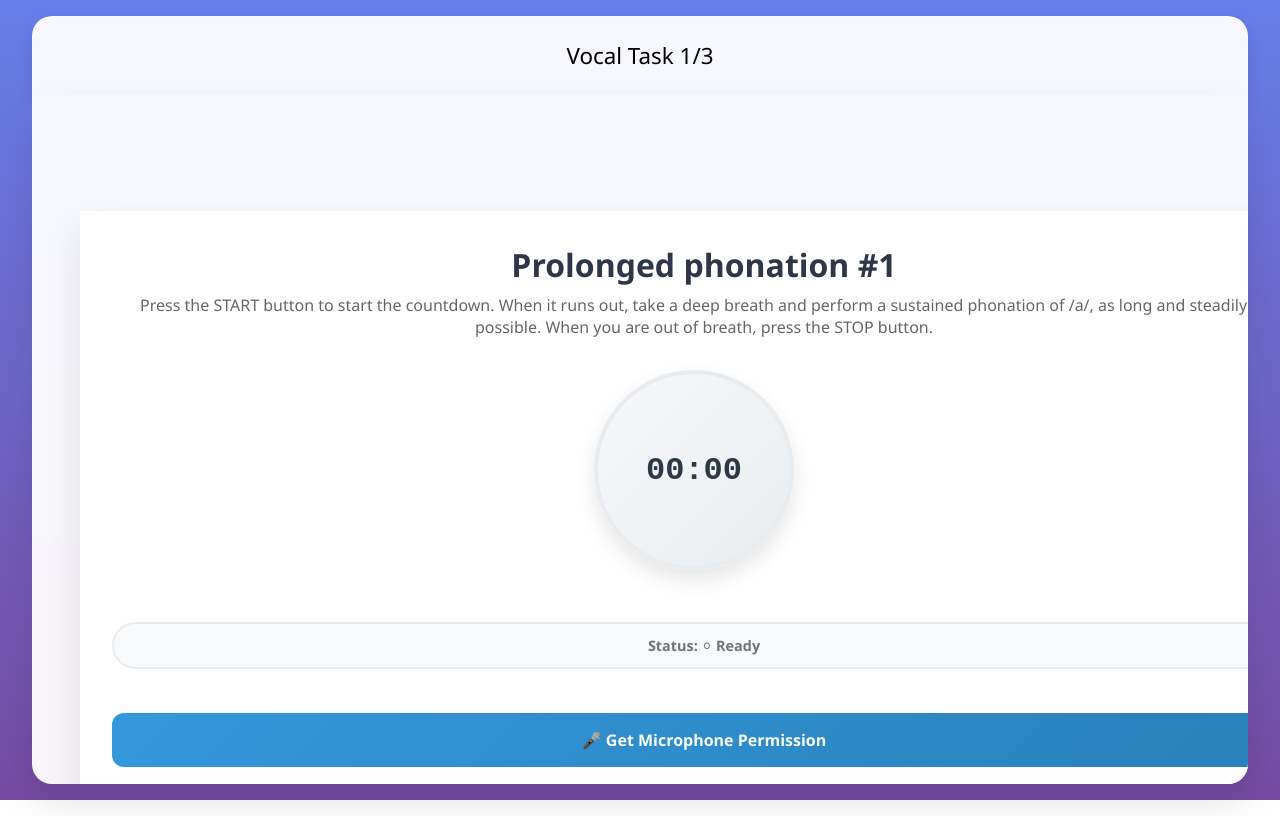
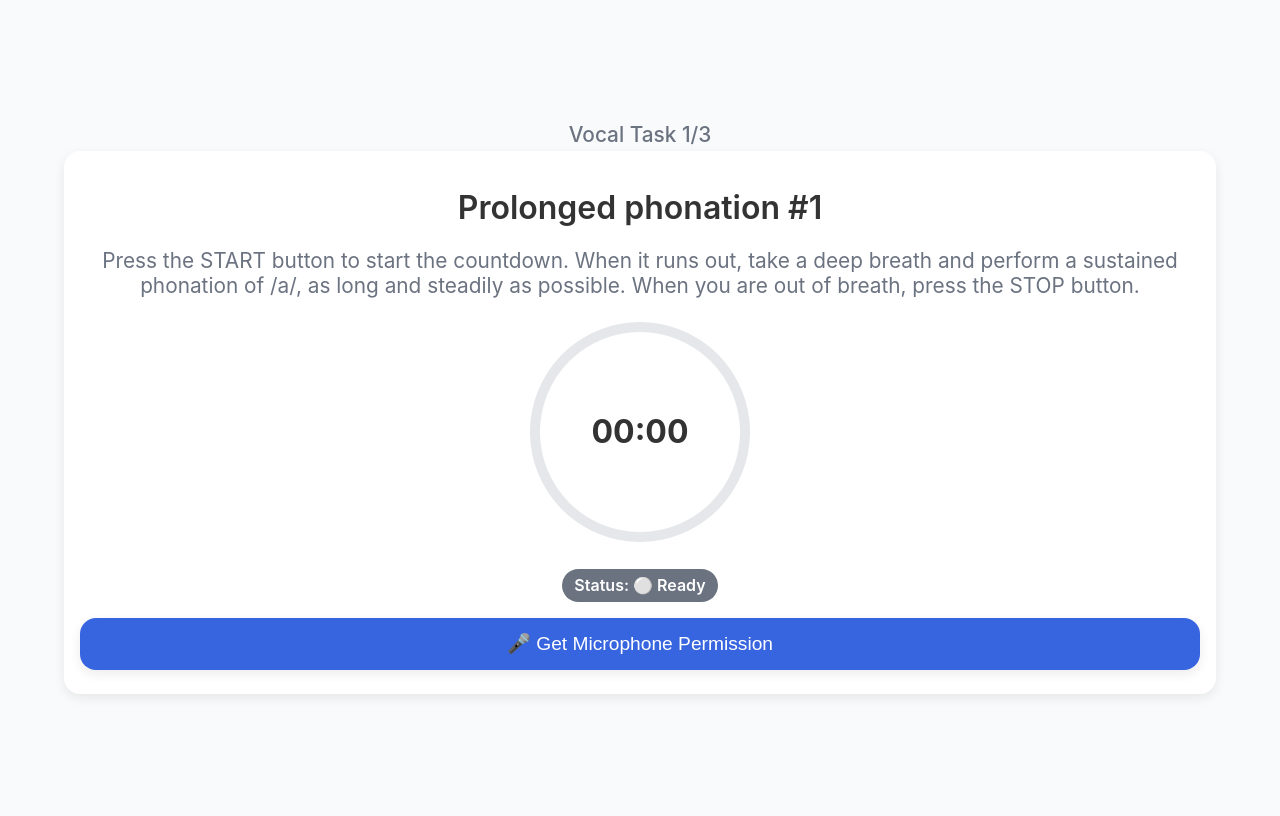
Before and after one commit to maskopav/web_app_test_react, a React (Vite) app: page / in a window 1280 px wide. Built offline with nearby package versions, Linux system fonts and the light colour scheme; no server answers.

Commit message:
Design adjusted

```diff
--- a/src/App.css
+++ b/src/App.css
@@ -1,191 +1,111 @@
-/* App.css - Global Styles, Design Tokens, and Base Layout */
-
-/* -------------------- 1. Design Tokens (CSS Variables) -------------------- */
+/* App.css <div className="app-container"> {currentTask && ( <div className="task-wrapper"> <div className="task-progress"> {TASK_LABELS[currentType] || "Task"} {currentOfType}/{totalOfType} </div> <div className="card"> {renderCurrentTask()} </div> </div> )} </div> */
 :root {
-  /* Colors */
-  --color-primary: #667eea; /* Background start */
-  --color-secondary: #764ba2; /* Background end */
-  --color-text-dark: #2d3748;
-  --color-text-medium: #666;
-  --color-text-light: #f7fafc;
-  --color-white: #ffffff;
-  --color-shadow-light: rgba(0, 0, 0, 0.1);
-  --color-shadow-heavy: rgba(0, 0, 0, 0.2);
-  --color-border-light: #e9ecef;
-  --color-bg-light: #f6f8fa;
-  --color-bg-white-translucent: rgba(255, 255, 255, 0.95);
-
-  /* Status Colors */
-  --color-status-recording: #e74c3c; /* Red */
-  --color-status-paused: #f38212; /* Yellow */
-  --color-status-recorded: #2e7d32; /* Green */
-  --color-status-idle: #6c757d; /* Gray */
-
-  /* Spacing */
-  --spacing-xs: 0.5rem;
-  --spacing-sm: 1rem;
-  --spacing-md: 1.5rem;
-  --spacing-lg: 2rem;
-  --spacing-xl: 4rem;
-
-  /* Border Radius */
-  --radius-sm: 12px;
-  --radius-md: 16px;
-  --radius-lg: 20px;
-}
-
-
-/* -------------------- 2. CSS Reset and Base Styles -------------------- */
-* {
-  box-sizing: border-box;
-  margin: 0;
-  padding: 0;
+  --bg: #f9fafb;
+  --card-bg: #ffffff;
+  --text: #333;
+  --muted: #6b7280;
+  --primary: #3764df;
+  --danger: #e74c3c;
+  --warning: #f39c12;
+  --success: #27ae60;
+  --purple: #7e3ff4;
+  --radius: 1rem;
+  --shadow: 0 4px 12px rgba(0, 0, 0, 0.08);
+  --transition: all 0.2s ease;
 }
 
 body {
-  font-family: 'Segoe UI', Tahoma, Geneva, Verdana, sans-serif;
-  background: linear-gradient(180deg, var(--color-primary) 0%, var(--color-secondary) 100%);
-  color: var(--color-text-dark);
+  font-family: "Inter", system-ui, sans-serif;
+  background: var(--bg);
+  color: var(--text);
+  margin: 0;
+}
+
+.app-container {
+  display: flex;
+  justify-content: center;
+  align-items: center;
+  padding: 0.5rem;
   min-height: 100vh;
 }
 
-/* Typography */
+.task-wrapper {
+  max-width: 90vw;
+  max-height: 90vh;
+  width: 100%;
+}
+
+.task-progress {
+  font-size: 1.3rem;
+  font-weight: 500;
+  color: var(--muted);
+  margin-bottom: 0.2rem;
+  text-align: center;
+}
+
+.card {
+  background: var(--card-bg);
+  border-radius: var(--radius);
+  padding: 1rem;
+  box-shadow: var(--shadow);
+  text-align: center;
+}
+
 h1 {
-  margin-bottom: var(--spacing-xs);
-  font-size: clamp(1.5rem, 4vw, 2rem);
+  font-size: clamp(1.5rem, 3vw, 2rem);
+  margin-bottom: 0.75rem;
   font-weight: 600;
-  color: var(--color-text-dark);
 }
 
 p {
-  color: var(--color-text-medium);
-  margin-bottom: var(--spacing-lg);
-  font-size: clamp(0.875rem, 2vw, 1rem);
+  font-size: 1.3rem;
+  margin-bottom: 1.5rem;
+  color: var(--muted);
 }
 
-
-/* -------------------- 3. Layout Classes -------------------- */
-
-/* Main container - responsive with padding */
-.app-container {
-  min-height: 100vh;
-  min-width: 100vw;
-  padding: var(--spacing-sm);
-  display: flex;
-  align-items: center;
-  justify-content: center;
+/* Buttons */
+button {
+  width: 100%;
+  padding: 0.9rem 1rem;
+  margin: 0.5rem 0;
+  font-size: 1.2rem;
+  font-weight: 500;
+  border-radius: var(--radius);
+  border: none;
+  cursor: pointer;
+  background: var(--primary);
+  color: #fff;
+  transition: var(--transition);
+  box-shadow: var(--shadow);
+}
+button:hover:not(:disabled) {
+  filter: brightness(0.9);
+  transform: translateY(-1px);
+}
+button:active {
+  transform: translateY(1px);
+}
+button:disabled {
+  background: #d1d5db;
+  cursor: not-allowed;
+  box-shadow: none;
 }
 
-/* Wrapper that connects progress + card */
-.task-wrapper {
+.button-group {
   display: flex;
-  flex-direction: column;
-  align-items: stretch;
-  width: 95vw;
-  max-width: 1300px; /* grows with viewport, but capped */
-  height: calc(100vh - 2 * var(--spacing-sm)); /* always visible with small margins */
+  gap: 0.75rem;
+}
+.button-group button {
+  flex: 1;
 }
 
-/* Task progress bar/header */
-.task-progress {
-  background: var(--color-bg-white-translucent);
-  backdrop-filter: blur(10px);
-  border-radius: var(--radius-lg) var(--radius-lg) 0 0; /* only top rounded */
-  padding: var(--spacing-md);
-  font-size: 1.4rem;
-  font-weight: 500;
-  text-align: center;
-  color: #000000;
-  box-shadow: 0 8px 16px var(--color-shadow-light);
-  flex-shrink: 0;
+.btn-start {
+  background: var(--danger);
 }
-
-/* Card - fills remaining space below task-progress */
-.card {
-  flex: 1; /* expand to fill vertical space */
-  background: var(--color-bg-white-translucent);
-  backdrop-filter: blur(10px);
-  border-radius: 0 0 var(--radius-lg) var(--radius-lg); /* only bottom rounded */
-  padding: var(--spacing-lg);
-  box-shadow: 0 20px 40px var(--color-shadow-light);
-  text-align: center;
-  transition: all 0.3s ease;
-  /* Ensure content fits without horizontal scroll */
-  overflow-y: hidden;
-  overflow-x: hidden;
-  word-wrap: break-word;
+.btn-pause {
+  background: var(--purple);
 }
-
-/* Playback section separator */
-.playback-section {
-  border-top: 2px solid var(--color-border-light);
+.btn-resume,
+.btn-next {
+  background: var(--success);
 }
-
-
-
-
-/* -------------------- 4. Accessibility & Utilities -------------------- */
-
-/* Accessibility - Focus styles for buttons */
-button:focus-visible {
-  outline: 3px solid #4f46e5;
-  outline-offset: 2px;
-}
-
-/* Button style for next task */
-.btn-next-task {
-  background: linear-gradient(45deg, #4CAF50 0%, #8BC34A 100%);
-  color: white;
-  box-shadow: 0 4px 15px rgba(76, 175, 80, 0.4);
-  display: flex;
-  align-items: center;
-  gap: 0.5rem;
-}
-
-.btn-next-task:hover:not(:disabled) {
-  box-shadow: 0 6px 20px rgba(76, 175, 80, 0.6);
-}
-
-/* Accessibility - Reduced motion */
-@media (prefers-reduced-motion: reduce) {
-  .timer-circle.recording {
-    animation: none;
-  }
-
-  button {
-    transition: none;
-  }
-
-  button:hover {
-    transform: none;
-  }
-
-  .visualizer-bar {
-    transition: none;
-  }
-}
-
-/* Loading state */
-.loading {
-  opacity: 0.7;
-  pointer-events: none;
-}
-
-/* Responsive breakpoints */
-@media (max-width: 768px) {
-  .app-container {
-    padding: var(--spacing-xs);
-  }
-
-  .card {
-    padding: var(--spacing-md);
-    border-radius: var(--radius-md);
-  }
-}
-
-@media (max-width: 480px) {
-  .card {
-    padding: var(--spacing-sm);
-    margin: var(--spacing-xs);
-  }
-}
--- a/src/components/VoiceRecorder/VoiceRecorder.css
+++ b/src/components/VoiceRecorder/VoiceRecorder.css
@@ -1,286 +1,80 @@
-/* components/VoiceRecorder/VoiceRecorder.css - Component-specific styles */
-/* Note: Global styles, layout (.app-container, .card), and variables are in App.css */
+/* VoiceRecorder.css
+        <div className={`task-container ${className}`}>
+            <h1>{title}</h1>
+            <p>{subtitle}</p>
 
+            <RecordingTimer
+            time={recordingTime}
+            status={recordingStatus}
+            audioLevels={audioLevels}
+            showVisualizer={showVisualizer}
+            />
 
-/* -------------------- Timer Circle -------------------- */
+            <StatusIndicator status={recordingStatus} />
 
-/* Make the timer and buttons scale */
-  .timer-container {
-    margin: var(--spacing-lg) auto;
-    max-width: 220px;
-    width: 40vw;
-    height: 40vw;
-    max-height: 220px;
-  }
+            <RecordingControls
+            recordingStatus={recordingStatus}
+            permission={permission}
+            onStart={startRecording}
+            onPause={pauseRecording}
+            onResume={resumeRecording}
+            onStop={stopRecording}
+            onPermission={getMicrophonePermission}
+            />
 
+            <PlaybackSection
+            audioURL={audioURL}
+            recordingStatus={recordingStatus}
+            onRepeat={repeatRecording}
+            onNextTask={handleNextTask}
+            showNextButton={showNextButton}
+            />
+        </div>
+*/
+
+/* Timer */
 .timer-circle {
   width: 200px;
   height: 200px;
   border-radius: 50%;
-    background: linear-gradient(135deg, var(--color-bg-light) 0%, var(--color-border-light) 100%);
-    border: 4px solid var(--color-border-light);
+  border: 10px solid #e5e7eb;
   display: flex;
   align-items: center;
   justify-content: center;
-    position: relative;
-    transition: all 0.3s ease;
-    box-shadow: 0 10px 20px var(--color-shadow-light);
+  margin: 1.2rem auto;
+  transition: border-color 0.3s ease;
 }
-
 .timer-circle.recording {
-    border-color: var(--color-status-recording);
-    background: linear-gradient(135deg, #ffe6e6 0%, #ffcccc 100%); /* Light red gradient */
-    animation: pulse-circle 2s infinite;
+  border-color: var(--danger);
 }
-
 .timer-circle.paused {
-    border-color: var(--color-status-paused);
-    background: linear-gradient(135deg, #fff3e0 0%, #ffe0b3 100%); /* Light yellow gradient */
+  border-color: var(--warning);
 }
-
-  @keyframes pulse-circle {
-    0% {
-      box-shadow: 0 10px 20px var(--color-shadow-light), 0 0 0 0 rgba(231, 76, 60, 0.4);
-    }
-    50% {
-      box-shadow: 0 10px 20px var(--color-shadow-light), 0 0 0 20px rgba(231, 76, 60, 0);
-    }
-    100% {
-      box-shadow: 0 10px 20px var(--color-shadow-light), 0 0 0 0 rgba(231, 76, 60, 0);
-    }
-  }
-
 .timer-display {
   font-size: 2rem;
   font-weight: 700;
-    font-family: 'Courier New', monospace;
-    color: var(--color-text-dark);
-    z-index: 2;
 }
 
-  .timer-display.recording {
-    color: var(--color-status-recording);
+/* Status badge */
+.status {
+  margin: 0.5rem 0;
+  font-weight: 600;
+  display: inline-block;
+  padding: 0.4rem 0.8rem;
+  border-radius: 9999px;
+  font-size: 1rem;
+  background: var(--muted);
+  color: white;
 }
-
-
-  /* -------------------- Audio Visualizer -------------------- */
-
-  .audio-visualizer {
-    position: absolute;
-    bottom: 10px;
-    left: 50%;
-    transform: translateX(-50%);
-    display: flex;
-    align-items: end;
-    height: 40px;
-    gap: 2px;
+.status.recording {
+  background: var(--danger);
 }
-
-  .visualizer-bar {
-    width: 3px;
-    background: linear-gradient(to top, var(--color-status-recording), #ff6b6b);
-    border-radius: 2px;
-    transition: height 0.1s ease;
-    min-height: 2px;
+.status.paused {
+  background: var(--warning);
 }
-
-
-  /* -------------------- Status Indicator -------------------- */
-
-  .status {
-    margin: var(--spacing-md) 0;
-    padding: 0.75rem var(--spacing-md);
-    border-radius: 25px;
-    font-weight: 600;
-    font-size: 0.9rem;
-    transition: all 0.3s ease;
+.status.ready {
+  background: var(--primary);
 }
-
-  .status.idle {
-    background: #f8f9fa;
-    color: var(--color-status-idle);
-    border: 2px solid var(--color-border-light);
+.status.done {
+  background: var(--success);
 }
-
-  .status.recording {
-    background: linear-gradient(135deg, #ffe6e6, #ffcccc);
-    color: #c62828;
-    border: 2px solid #ffcccb;
-  }
-
-  .status.paused {
-    background: linear-gradient(135deg, #fff3e0, #ffe0b3);
-    color: #ef6c00;
-    border: 2px solid #ffd699;
-  }
-
-  .status.recorded {
-    background: linear-gradient(135deg, #e8f5e8, #d4edda);
-    color: var(--color-status-recorded);
-    border: 2px solid #c3e6cb;
-  }
-
-
-  /* -------------------- Button System -------------------- */
-
-  button {
-    width: 100%;
-    padding: var(--spacing-sm) var(--spacing-md);
-    margin: 0.75rem 0;
-    font-size: 1rem;
-    font-weight: 600;
-    border: none;
-    border-radius: var(--radius-sm);
-    cursor: pointer;
-    color: var(--color-text-light);
-    transition: all 0.2s ease;
-    position: relative;
-    overflow: hidden;
-    font-family: inherit;
-  }
-
-  button::before {
-    content: '';
-    position: absolute;
-    top: 0;
-    left: -100%;
-    width: 100%;
-    height: 100%;
-    background: linear-gradient(90deg, transparent, rgba(255,255,255,0.2), transparent);
-    transition: left 0.5s;
-  }
-
-  button:hover::before {
-    left: 100%;
-  }
-
-  button:hover {
-    transform: translateY(-2px);
-    box-shadow: 0 8px 16px var(--color-shadow-heavy);
-  }
-
-  button:active {
-    transform: translateY(0);
-  }
-
-  button:disabled {
-    background: #ccc !important;
-    cursor: not-allowed;
-    transform: none;
-    box-shadow: none;
-  }
-
-  /* Button variants */
-  .btn-permission {
-    background: linear-gradient(135deg, #3498db, #2980b9);
-  }
-
-  .btn-start {
-    background: linear-gradient(135deg, var(--color-status-recording), #c0392b);
-  }
-
-  .btn-pause {
-    background: linear-gradient(135deg, var(--color-status-paused), #d68910);
-  }
-
-  .btn-resume {
-    background: linear-gradient(135deg, #27ae60, #229954);
-  }
-
-  .btn-stop {
-    background: linear-gradient(135deg, #95a5a6, var(--color-status-idle));
-  }
-
-  .btn-next {
-    background: linear-gradient(135deg, #107c10, #0b5d0b);
-  }
-
-  .btn-repeat {
-    background: linear-gradient(135deg, #6c5ce7, #5f3dc4);
-  }
-
-
-  /* Button groups */
-  .button-group {
-    display: flex;
-    gap: var(--spacing-sm);
-    margin: var(--spacing-sm) 0;
-  }
-
-  .button-group button {
-    flex: 1;
-    margin: 0;
-  }
-
-
-  /* -------------------- Controls and Playback -------------------- */
-
-  .controls {
-    margin: var(--spacing-lg) 0;
-  }
-
-  .playback-section {
-    margin-top: var(--spacing-lg);
-    padding-top: var(--spacing-lg);
-  }
-
-  .playback-section audio {
-    width: 100%;
-    margin: var(--spacing-sm) 0;
-    border-radius: var(--radius-sm);
-    height: 54px;
-  }
-
-
-  /* -------------------- Responsive adjustments -------------------- */
-
-  @media (max-width: 768px) {
-
-    .timer-circle {
-      width: 160px;
-      height: 160px;
-    }
-
-    .timer-container {
-      width: 160px;
-      height: 160px;
-    }
-
-    .timer-display {
-      font-size: 1.5rem;
-    }
-
-    .button-group {
-      flex-direction: column;
-      gap: var(--spacing-xs);
-    }
-
-    .button-group button {
-      margin: 0.25rem 0;
-    }
-  }
-
-  @media (max-width: 480px) {
-
-    .timer-circle {
-      width: 140px;
-      height: 140px;
-    }
-
-    .timer-container {
-      width: 140px;
-      height: 140px;
-    }
-
-    .timer-display {
-      font-size: 1.2rem;
-    }
-
-    button {
-      padding: 0.875rem var(--spacing-sm);
-      font-size: 0.9rem;
-    }
-  }
-
-  @media (prefers-contrast: high), (prefers-color-scheme: dark), (prefers-reduced-data: reduce) {
-  }
--- a/src/components/VoiceRecorder/VoiceRecorder.jsx
+++ b/src/components/VoiceRecorder/VoiceRecorder.jsx
@@ -63,8 +63,7 @@ export const VoiceRecorder = ({
     };
 
     return (
-        <div className={`app-container ${className}`}>
-            <div className="card">
+        <div className={`task-container ${className}`}>
             <h1>{title}</h1>
             <p>{subtitle}</p>
 
@@ -95,6 +94,5 @@ export const VoiceRecorder = ({
             showNextButton={showNextButton}
             />
         </div>
-        </div>
     );
 };
```
Lines whose indentation alone changed are shown as unchanged.
